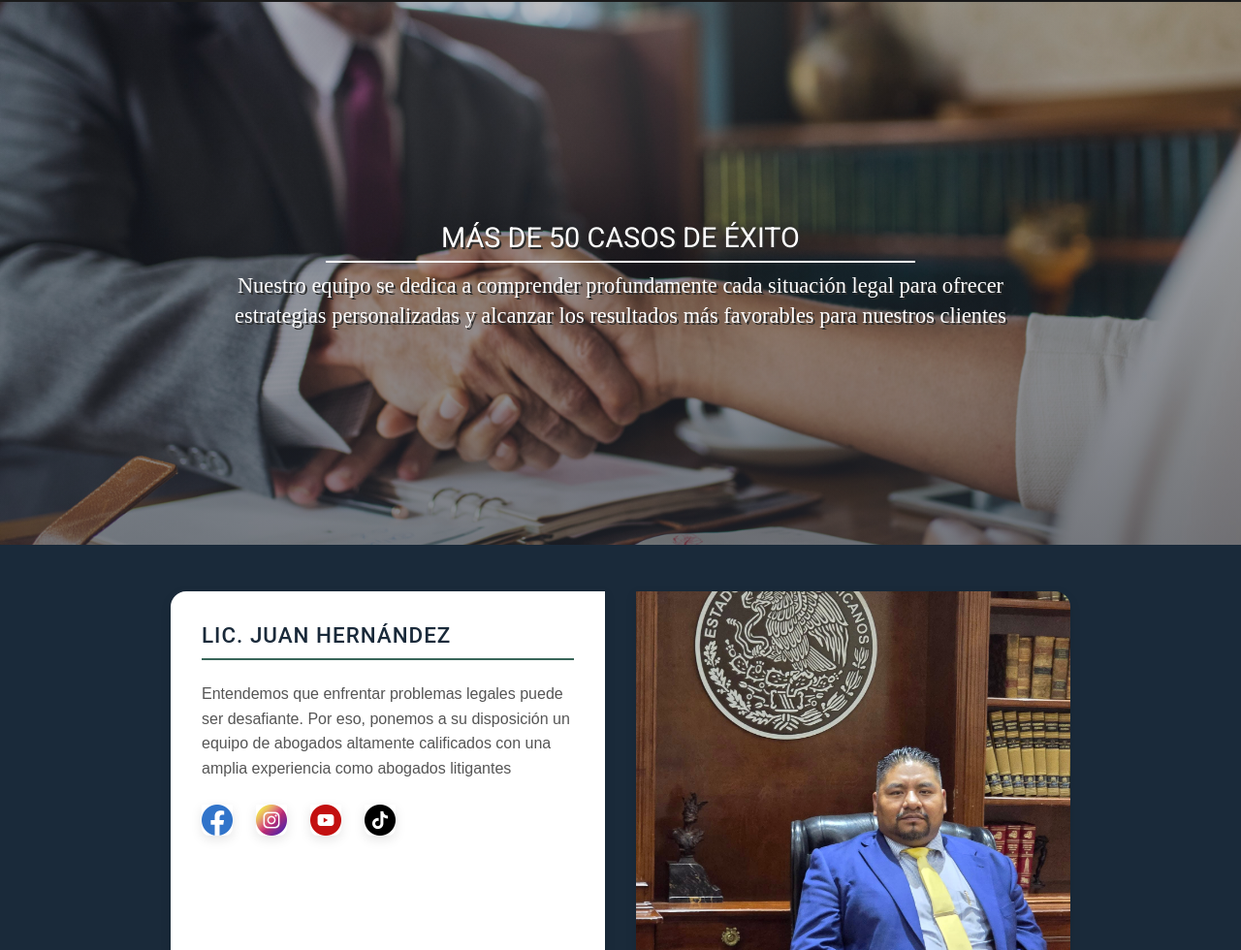
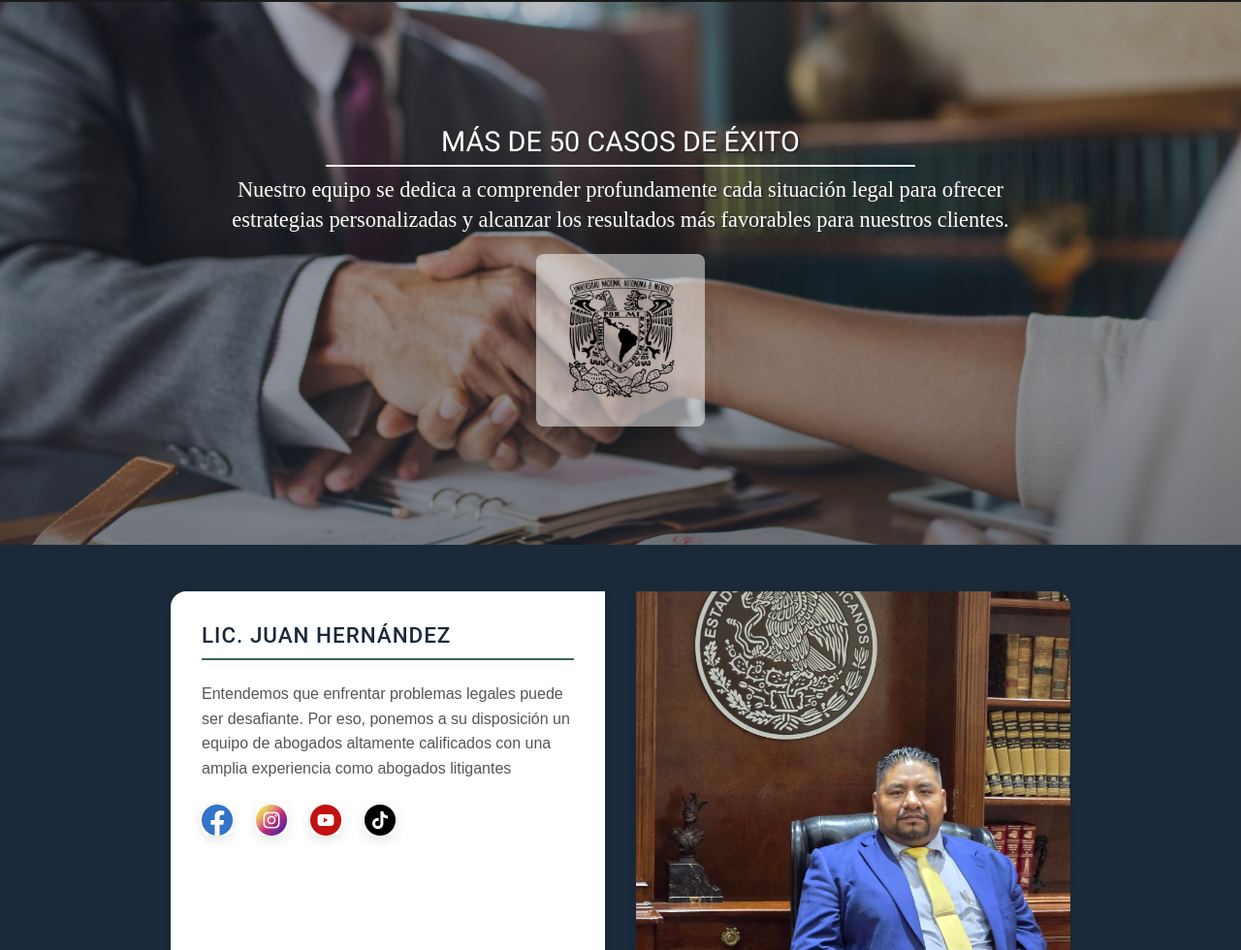
Before and after one commit to SamuelG165/ladefensamasleal, a plain HTML site: page index.html in a window 1280 px wide. Shown: the part 1349-2329 px from the top of the page at 97% size. Drawn offline with nearby package versions, Linux system fonts and the light colour scheme; a web font is replaced by a local one.

Commit message:
Update index.html

```diff
--- a/index.html
+++ b/index.html
@@ -87,16 +87,42 @@
                 <img src="imglic/balansa.jpg" alt="balansa.png">
             </div>
         </section>
-
 <!-- SECCION DE CASOS DE EXITO -->
 <section class="section__exitos">
     <div class="exitos__title">
         <div class="cont__h3">
             <h3>MÁS DE 50 CASOS DE ÉXITO</h3>
         </div>
-                <p>Nuestro equipo se dedica a comprender profundamente cada situación legal para ofrecer estrategias personalizadas y alcanzar los resultados más favorables para nuestros clientes</p>
+        <p>Nuestro equipo se dedica a comprender profundamente cada situación legal para ofrecer estrategias personalizadas y alcanzar los resultados más favorables para nuestros clientes.</p>
+
+        <!-- Logo centrado y pegado al texto -->
+        <div class="logo__wrapper">
+            <div class="logo__fondo">
+                <img src="./unam__logo.png" alt="Logo" class="logo__img">
+            </div>
+        </div>
     </div>
 </section>
+
+<style>
+    .logo__wrapper {
+        text-align: center;
+        margin-top: 20px; /* Espacio justo después del párrafo */
+    }
+
+    .logo__fondo {
+        display: inline-block;
+        background-color: rgba(255, 255, 255, 0.5); /* Fondo blanco semi-transparente */
+        padding: 12px;
+        border-radius: 8px; /* Esquinas ligeramente redondeadas */
+    }
+
+    .logo__img {
+        width: 150px; /* Tamaño controlado */
+        height: auto;
+        filter: drop-shadow(0 2px 4px rgba(0,0,0,0.1)); /* Sombra sutil al logo */
+    }
+</style>
 
         <!-- SECCION DE CONTACTO -->
         <section class="section__contac" id="contact">
```
Lines whose indentation alone changed are shown as unchanged.
